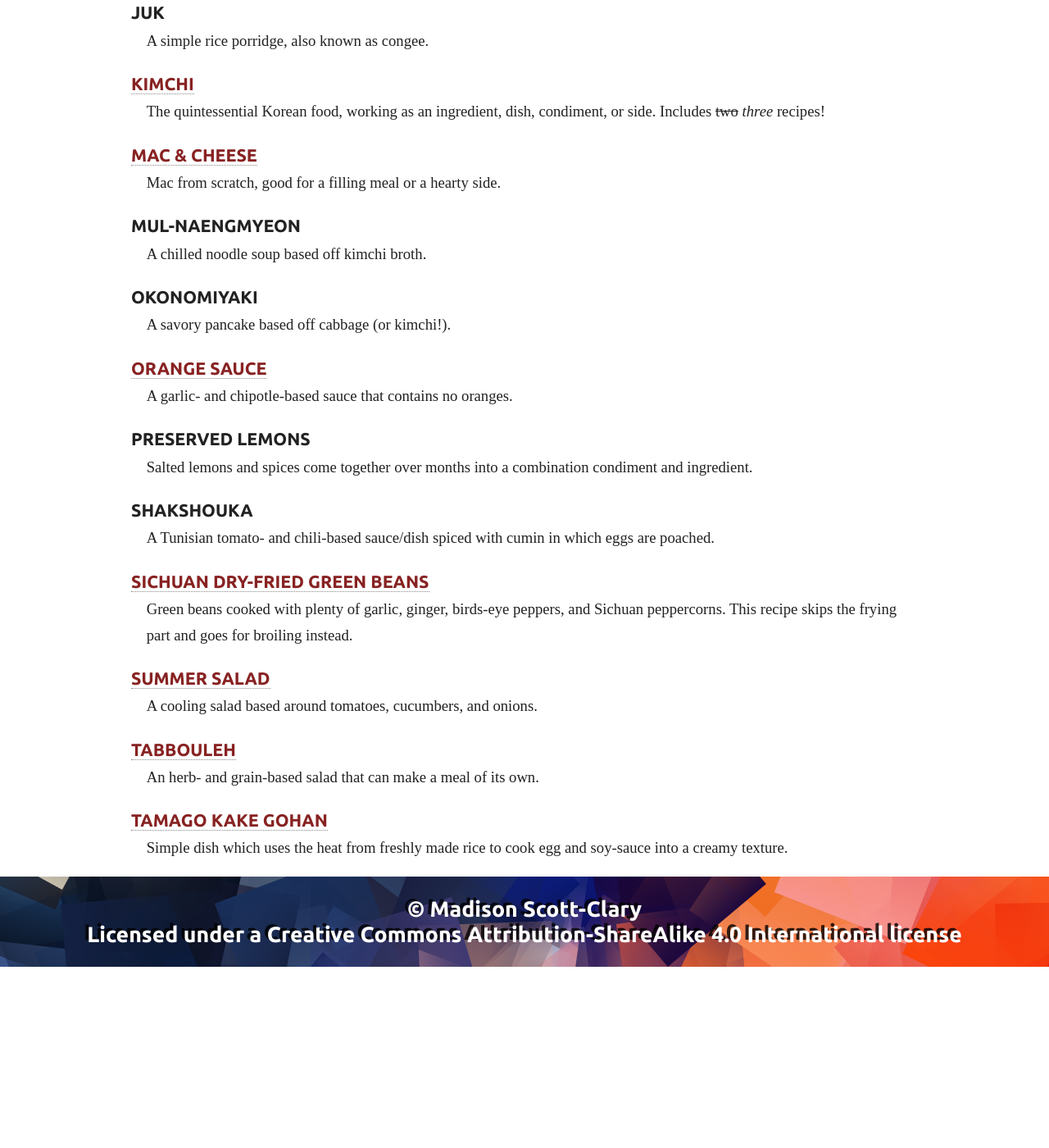
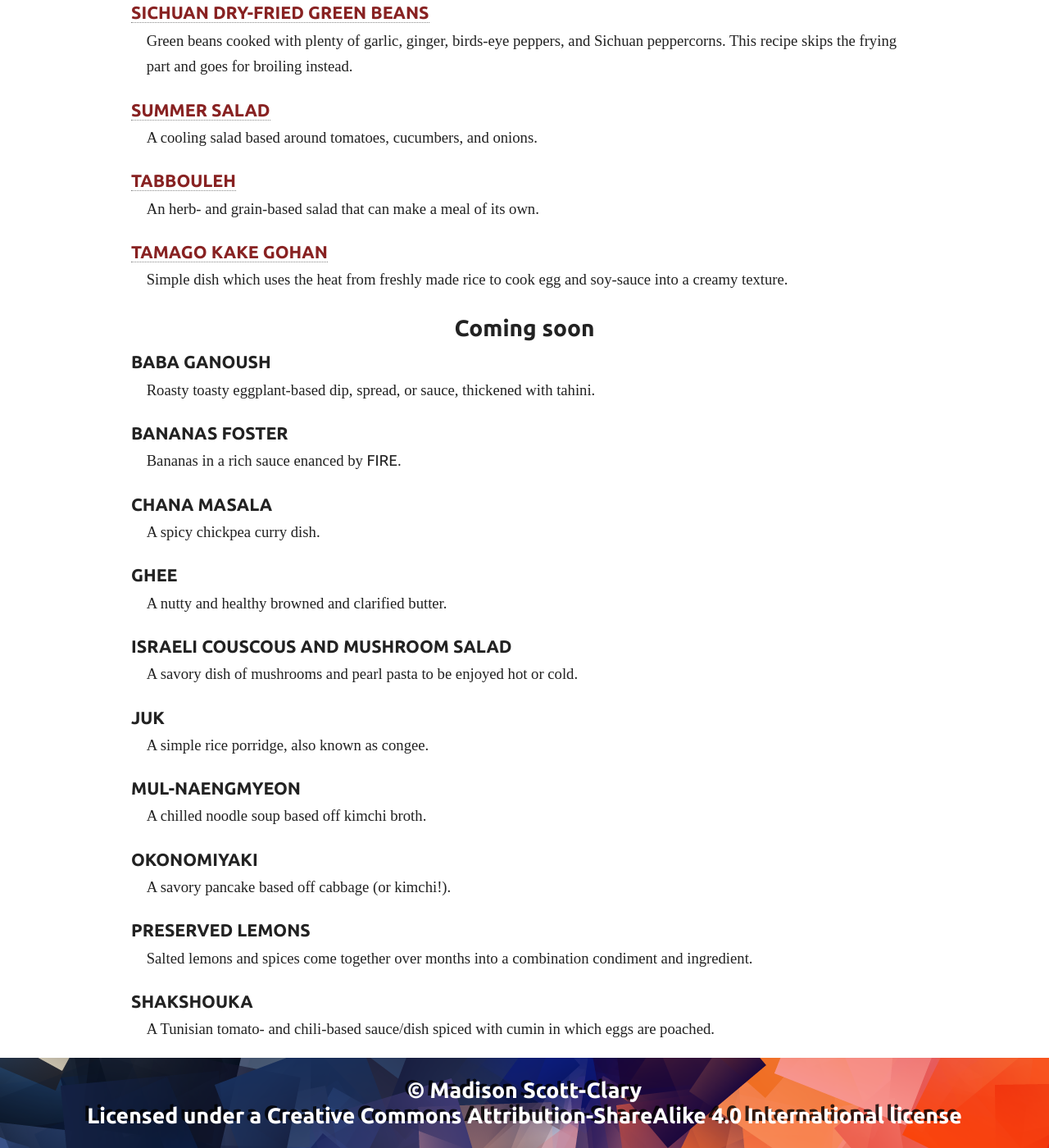
Before and after one commit to makyo/mealtime, a Jekyll site: the page built from food.md, in a window 1280 px wide and 1400 px high, scrolled down 772 px. Shown: the whole window at 82% size. Built offline with Jekyll 4.4.1, drawn with Linux system fonts in a browser that asks for light colours; some web fonts are replaced; before the commit the page ends 1951 px from its top, so only the background shows below that; some of the changed text lies outside the part shown.

Commit message:
Update pdf, food

```diff
--- a/food.md
+++ b/food.md
@@ -53,3 +29,35 @@ Shakshouka
 
 [Tamago kake gohan](http://imgur.com/gallery/ZYruG)
 :   Simple dish which uses the heat from freshly made rice to cook egg and soy-sauce into a creamy texture.
+
+## Coming soon
+
+Baba ganoush
+:   Roasty toasty eggplant-based dip, spread, or sauce, thickened with tahini.
+
+Bananas foster
+:   Bananas in a rich sauce enanced by **fire**.
+
+Chana Masala
+:   A spicy chickpea curry dish.
+
+Ghee
+:   A nutty and healthy browned and clarified butter.
+
+Israeli couscous and mushroom salad
+:   A savory dish of mushrooms and pearl pasta to be enjoyed hot or cold.
+
+Juk
+:   A simple rice porridge, also known as congee.
+
+Mul-naengmyeon
+:   A chilled noodle soup based off kimchi broth.
+
+Okonomiyaki
+:   A savory pancake based off cabbage (or kimchi!).
+
+Preserved lemons
+:   Salted lemons and spices come together over months into a combination condiment and ingredient.
+
+Shakshouka
+:   A Tunisian tomato- and chili-based sauce/dish spiced with cumin in which eggs are poached.
```
Also changed, not shown: other parts of food.md (+1 -25 lines), 1 other file.
